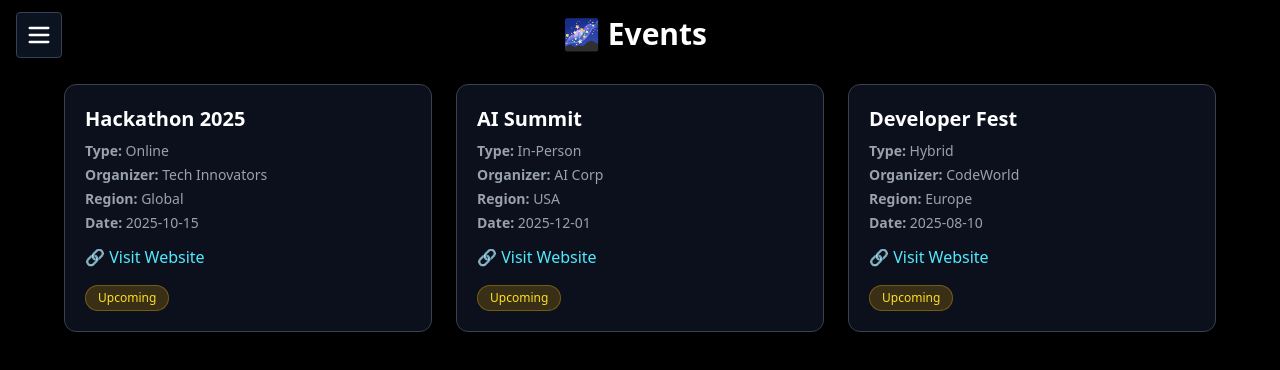
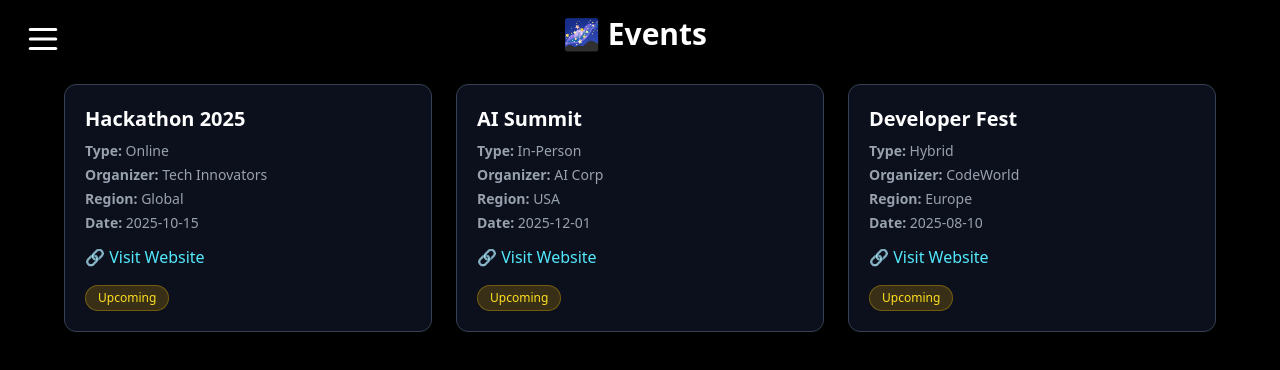
Before and after one commit to Abdellah-saim-mamoune1/TechEventsDZ, a React (Vite) app: page / in a window 1280 px wide. Shown: the top 370 px of the page. Built offline with nearby package versions, Linux system fonts and the light colour scheme; no server answers.

Commit message:
removing burger menue

```diff
--- a/src/Sidebar.tsx
+++ b/src/Sidebar.tsx
@@ -25,17 +25,17 @@ export default function Sidebar() {
     <div>
       {!isOpen && (
         <button
-          className="fixed top-3 left-4 z-50 p-2 rounded bg-gray-900/80 border border-gray-700 hover:border-cyan-400"
+          className="fixed top-3 left-4 z-50 p-2 rounded "
           onClick={() => setIsOpen(true)}
         >
-          <Menu size={28} color="white" />
+          <Menu size={38} color="white" />
         </button>
       )}
 
       <aside
         className={`fixed top-0 left-0 h-full w-64 sm:w-70 lg:w-74 text-white
         bg-gradient-to-b from-gray-900 via-blue-900 to-black
-        shadow-xl z-40 transition-transform duration-300 border-r border-blue-900
+        shadow-xl z-40 transition-transform duration-300
         ${isOpen ? "translate-x-0" : "-translate-x-full"}
         `}
       >
```
